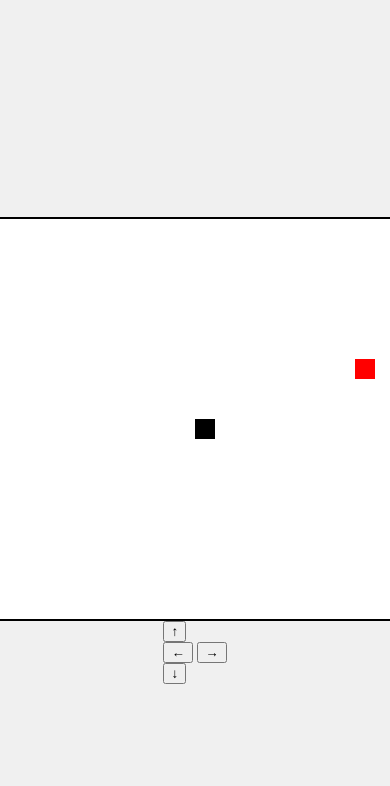
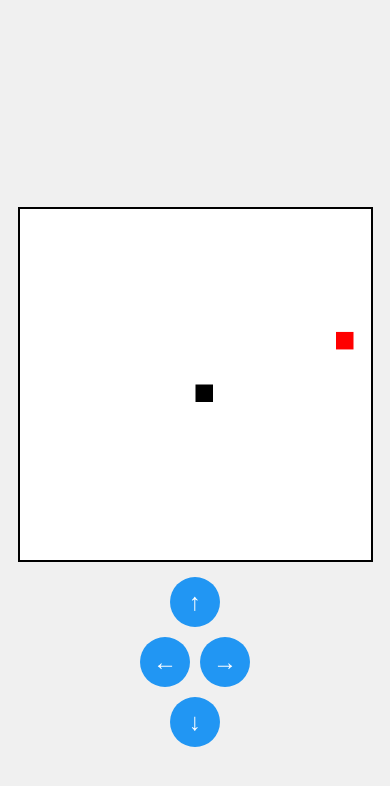
Before and after one commit to kiyysigma/snake, a plain HTML site: page index.html in a window 390 px wide. Both pictures are taken after a click on the button "Start Game". Drawn offline with Linux system fonts and the light colour scheme.

Commit message:
Refactor CSS for responsiveness and mobile controls

```diff
--- a/style.css
+++ b/style.css
@@ -6,7 +6,7 @@ body {
     background-color: #f0f0f0;
     margin: 0;
     padding: 20px;
-    transition: all 0.5s ease; /* Transisi umum */
+    transition: all 0.5s ease;
 }
 
 #menu {
@@ -56,11 +56,64 @@ body {
     opacity: 0;
     transform: scale(0.9);
     transition: opacity 0.5s ease, transform 0.5s ease;
+    max-width: 100%;  /* Responsive */
+    height: auto;
 }
 
 #gameCanvas.active {
     opacity: 1;
     transform: scale(1);
+}
+
+/* Kontrol untuk mobile */
+#controls {
+    display: flex;
+    flex-direction: column;
+    align-items: center;
+    margin-top: 10px;
+    transition: opacity 0.5s ease;
+}
+
+#controls.hidden {
+    opacity: 0;
+    pointer-events: none;
+}
+
+#controls button {
+    width: 50px;
+    height: 50px;
+    font-size: 24px;
+    margin: 5px;
+    background-color: #2196F3;
+    color: white;
+    border: none;
+    border-radius: 50%;
+    cursor: pointer;
+}
+
+#controls button:hover {
+    background-color: #1976D2;
+}
+
+#controls div {
+    display: flex;
+}
+
+/* Media query untuk mobile */
+@media (max-width: 768px) {
+    body {
+        padding: 10px;
+    }
+    #gameCanvas {
+        width: 90vw;  /* Lebar 90% viewport */
+        height: 90vw;
+    }
+    #controls {
+        display: flex;  /* Selalu tampil di mobile saat game aktif */
+    }
+    #controls.hidden {
+        display: none;  /* Sembunyikan jika tidak aktif */
+    }
 }
 
 #gameOverOverlay {
@@ -92,7 +145,7 @@ body {
 
 #gameOverText {
     font-size: 36px;
-    animation: bounce 1s ease-in-out; /* Animasi teks */
+    animation: bounce 1s ease-in-out;
 }
 
 @keyframes bounce {
```
